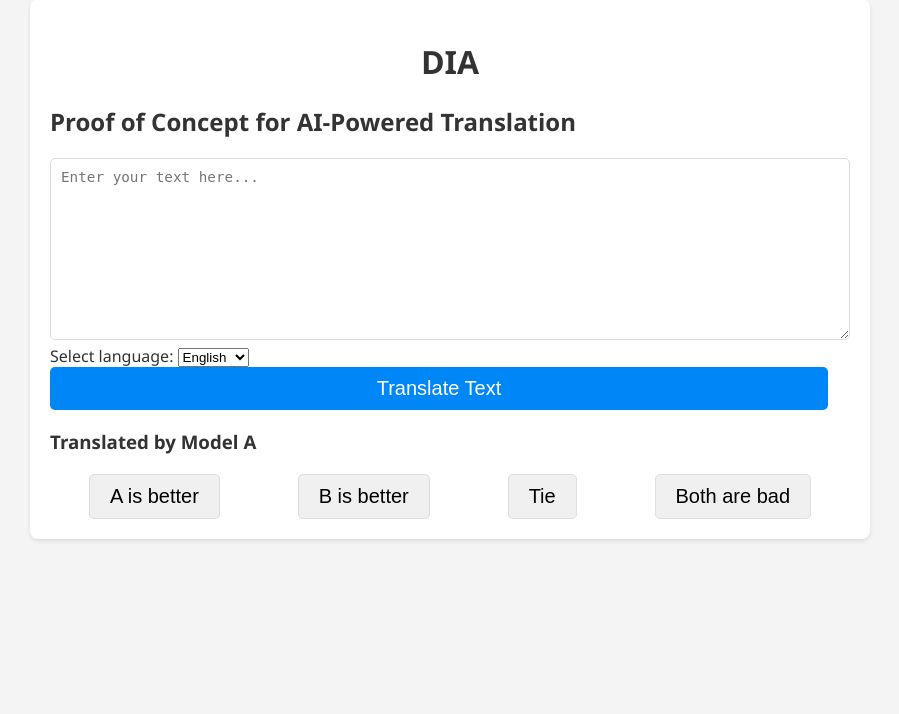
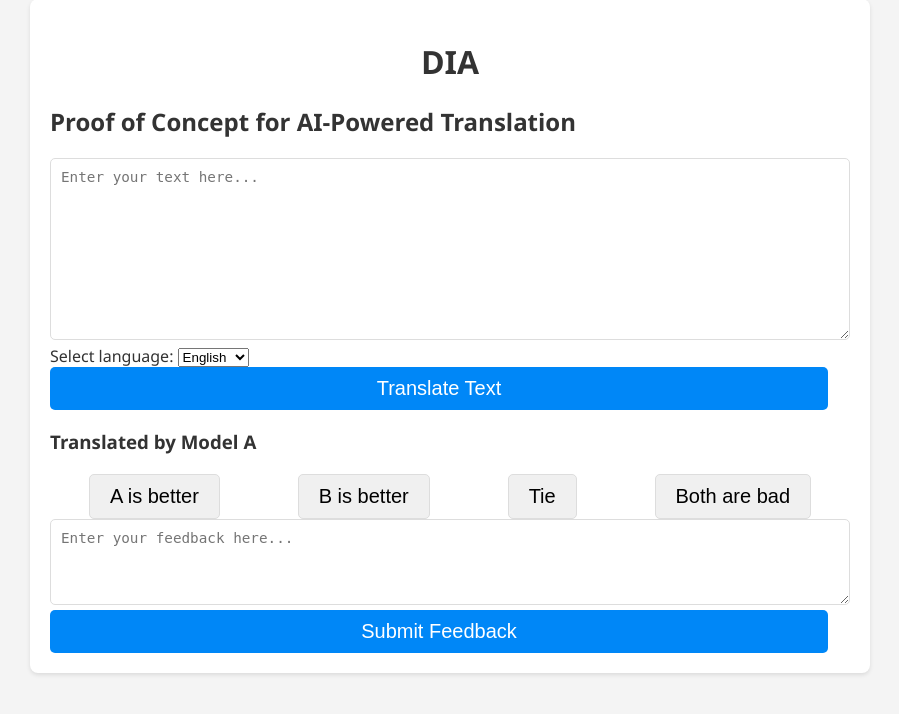
Before and after one commit to sxh771/ai-translations-dia, a Flask app: page / in a window 1280 px wide. Shown: the part 21-735 px from the top of the page, without its empty margins (190-1089 px from the left). Run offline with Flask 3, Linux system fonts and the light colour scheme; parts of the project's set-up code (start-up, migrations or seed data) failed here and were passed over.

Commit message:
Needed to add feedback box again to UI.

```diff
--- a/templates/index.html
+++ b/templates/index.html
@@ -104,14 +104,22 @@
             </form>
             <!-- I am going to call Azure AI translator Model A -->
             <h3 class="translated-header">Translated by Model A</h3>
-            <div id="translated_content"></div>
+            <div id="translated_content" class="translated-text-box" readonly>
+            </div>
             <div id="feedback_options" class="feedback-options">
                 <button id="optionA" class="feedback-btn">A is better</button>
                 <button id="optionB" class="feedback-btn">B is better</button>
                 <button id="optionC" class="feedback-btn">Tie</button>
                 <button id="optionD" class="feedback-btn">Both are bad</button>
             </div>
-            <!-- Removed duplicate feedback options from the end of the page -->
+            <!-- Feedback Form Section -->
+            <form id="feedbackForm">
+                <textarea id="feedback" name="feedback" rows="4" placeholder="Enter your feedback here..."></textarea><br>
+                <input type="submit" value="Submit Feedback">
+            </form>
+            <div id="loadingSpinner" style="display: none;">
+                <!-- Spinner goes here -->
+            </div>
 
     </div>
 
```
